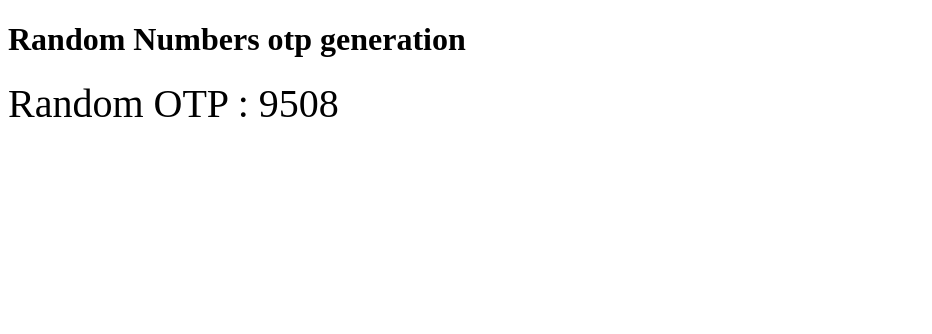
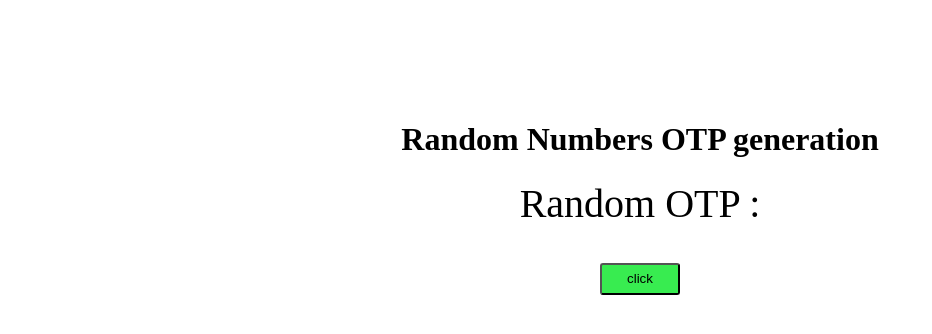
Before and after one commit to RegojuAnjaneyaChary/Javascript_Practice, a plain HTML site: page randomcolors/random.html in a window 1280 px wide. Shown: the whole page, without its empty margins (0-932 px from the left). Drawn offline with Linux system fonts and the light colour scheme.

Commit message:
random otp

```diff
--- a/randomcolors/random.html
+++ b/randomcolors/random.html
@@ -11,20 +11,49 @@
         #demo{
             font-size: 40px;
         }
+        center{
+            display: flex;
+            flex-direction: column;
+            align-items: center;
+            margin-top: 100px;
+        }
+        button{
+            height: 2rem;
+            width: 5rem;
+            background-color:rgb(56, 236, 80);
+            border-radius: 3px;
+        }
     </style>
 </head>
 <body>
-    <h1>Random Numbers otp generation</h1>
+    <center>
+    <h1>Random Numbers OTP generation</h1>
+    <div>
     <span class="demo"> Random OTP : </span> <span id="demo"></span>
+    </div>
+    <br><br>
+    <button onclick="changeotp()">click</button>
+    </center>
     <script>
-     let otp = '';
-     for(let i=0; i<4; i++){
+
+function changeotp(){
+
+    let otp = '';
+     for(let i=0; i<6; i++){
         const randomNum = Math.floor(Math.random()*10);
         console.log(randomNum);
         otp+=randomNum
      }
-     console.log("otp", otp)
+     console.log("otp", otp )
+
      document.getElementById("demo").innerHTML = otp
+
+
+}
+
+
+
+
     </script>
 </body>
 </html>
```
